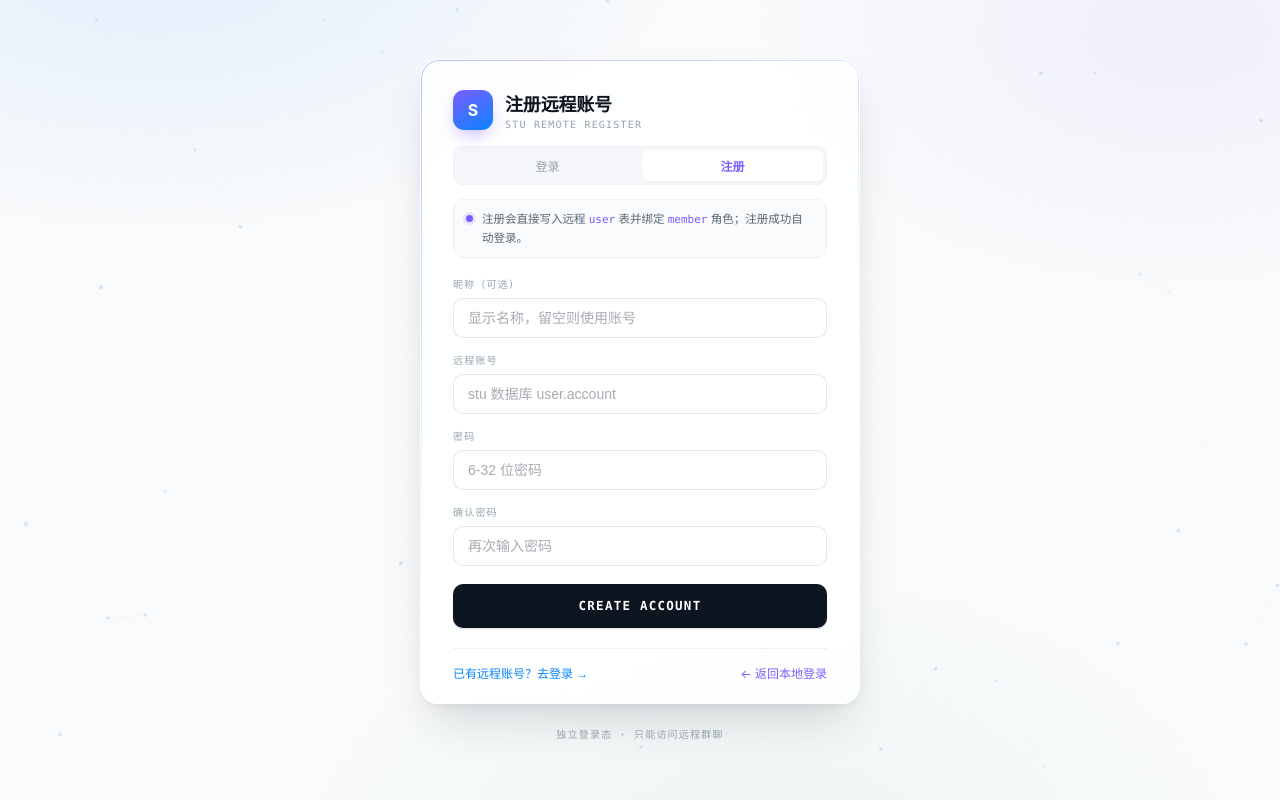
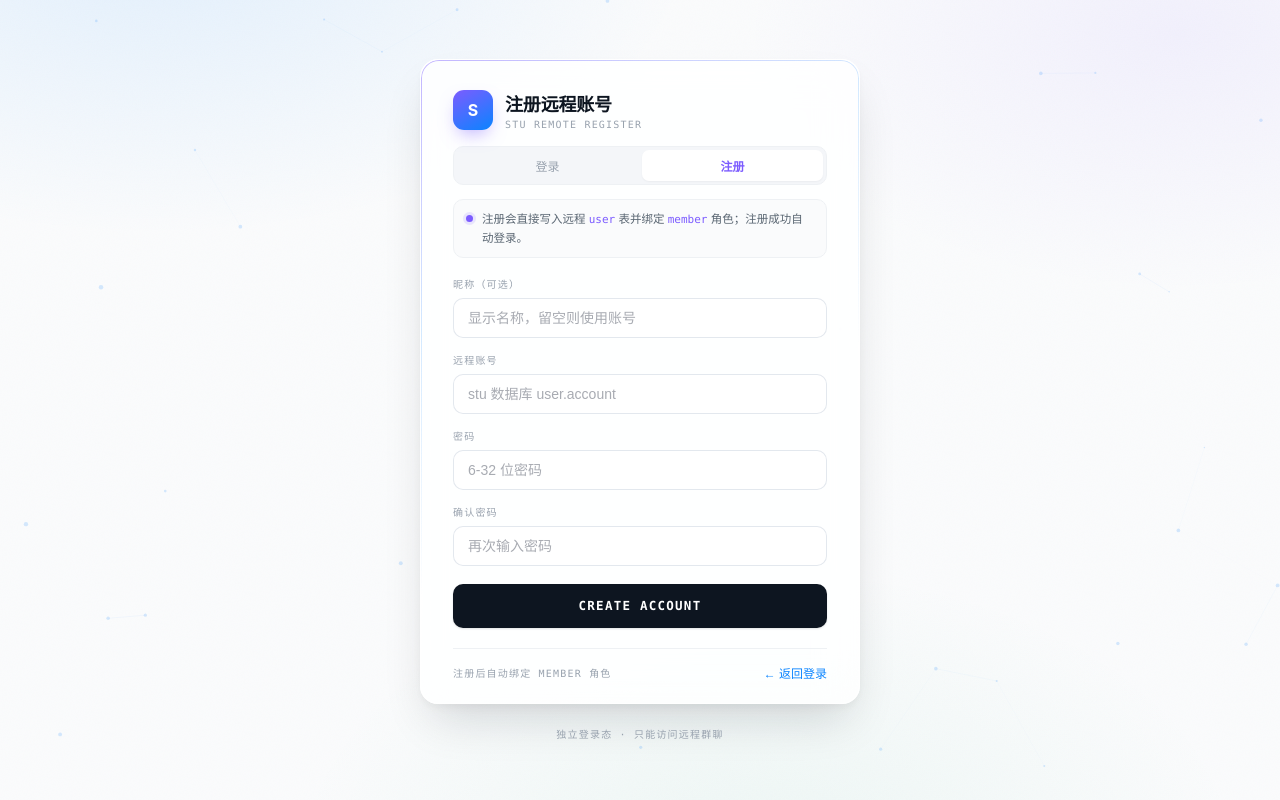
Before and after one commit to Shirence/work-admin, a Vue app: page /remote-login in a window 1280 px wide. Both pictures are taken after a click on the button "没有远程账号？注册一个 →". Built offline with nearby package versions, Linux system fonts and the light colour scheme.

Commit message:
fix: align remote register footer with local register page

```diff
--- a/src/views/RemoteLogin.vue
+++ b/src/views/RemoteLogin.vue
@@ -58,10 +58,14 @@
       </el-form>
 
       <footer class="card-foot">
-        <button type="button" class="link-btn" @click="switchMode(mode === 'login' ? 'register' : 'login')">
-          {{ mode === 'login' ? '没有远程账号？注册一个 →' : '已有远程账号？去登录 →' }}
+        <span v-if="mode === 'register'" class="u-label">注册后自动绑定 member 角色</span>
+        <button v-else type="button" class="link-btn" @click="switchMode('register')">
+          没有远程账号？注册一个 →
         </button>
-        <router-link class="link" to="/login">← 返回本地登录</router-link>
+        <button v-if="mode === 'register'" type="button" class="link-btn" @click="switchMode('login')">
+          ← 返回登录
+        </button>
+        <router-link v-else class="link" to="/login">← 返回本地登录</router-link>
       </footer>
     </div>
 
```
